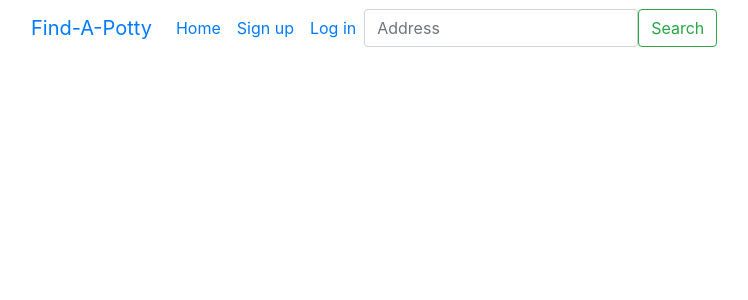
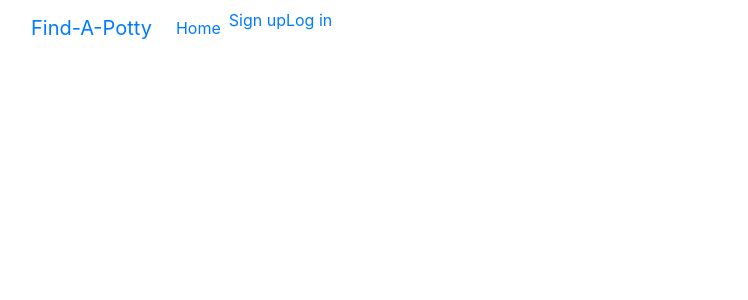
Before and after one commit to Eduardo-Zagalsky/Find-A-Potty, a Flask app: template templates/base.html in a window 1280 px wide. Shown: the top 300 px of the page, without its empty margins (0-748 px from the left). Run offline with Flask 3, Linux system fonts and the light colour scheme; the template is opened without the code that fills it, so the values that code supplies are empty.

Commit message:
added the if clause to the nav bar

```diff
--- a/templates/base.html
+++ b/templates/base.html
@@ -22,17 +22,14 @@
                     <li class="nav-item">
                         <a class="nav-link active" aria-current="page" href="/">Home</a>
                     </li>
-                    <li class="nav-item">
-                        <a class="nav-link active" aria-current="page" href="/signup">Sign up</a>
-                    </li>
-                    <li class="nav-item">
-                        <a class="nav-link active" aria-current="page" href="/login">Log in</a>
-                    </li>
+                    {% if not g.user %}
+                    <li><a href="/signup">Sign up</a></li>
+                    <li><a href="/login">Log in</a></li>
+                    {% else %}
+                    <li><a href="/profile">{{g.user.username}}</a></li>
+                    <li><a href="/logout">Log out</a></li>
+                    {% endif %}
                 </ul>
-                <form class="d-flex" action="/search">
-                    <input class="form-control me-2" type="search" placeholder="Address" aria-label="Search">
-                    <button class="btn btn-outline-success" type="submit">Search</button>
-                </form>
             </div>
         </div>
     </nav>
```
